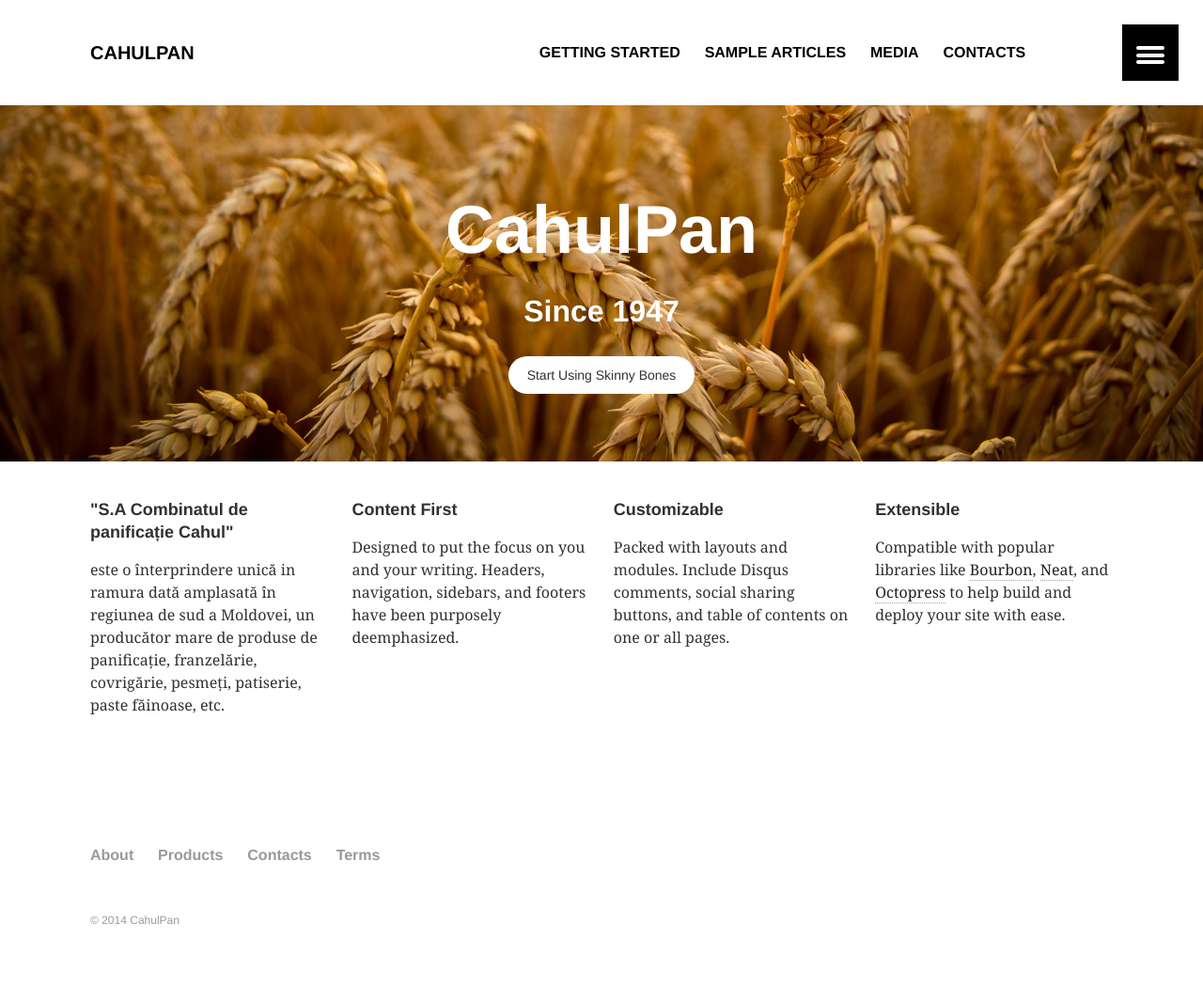
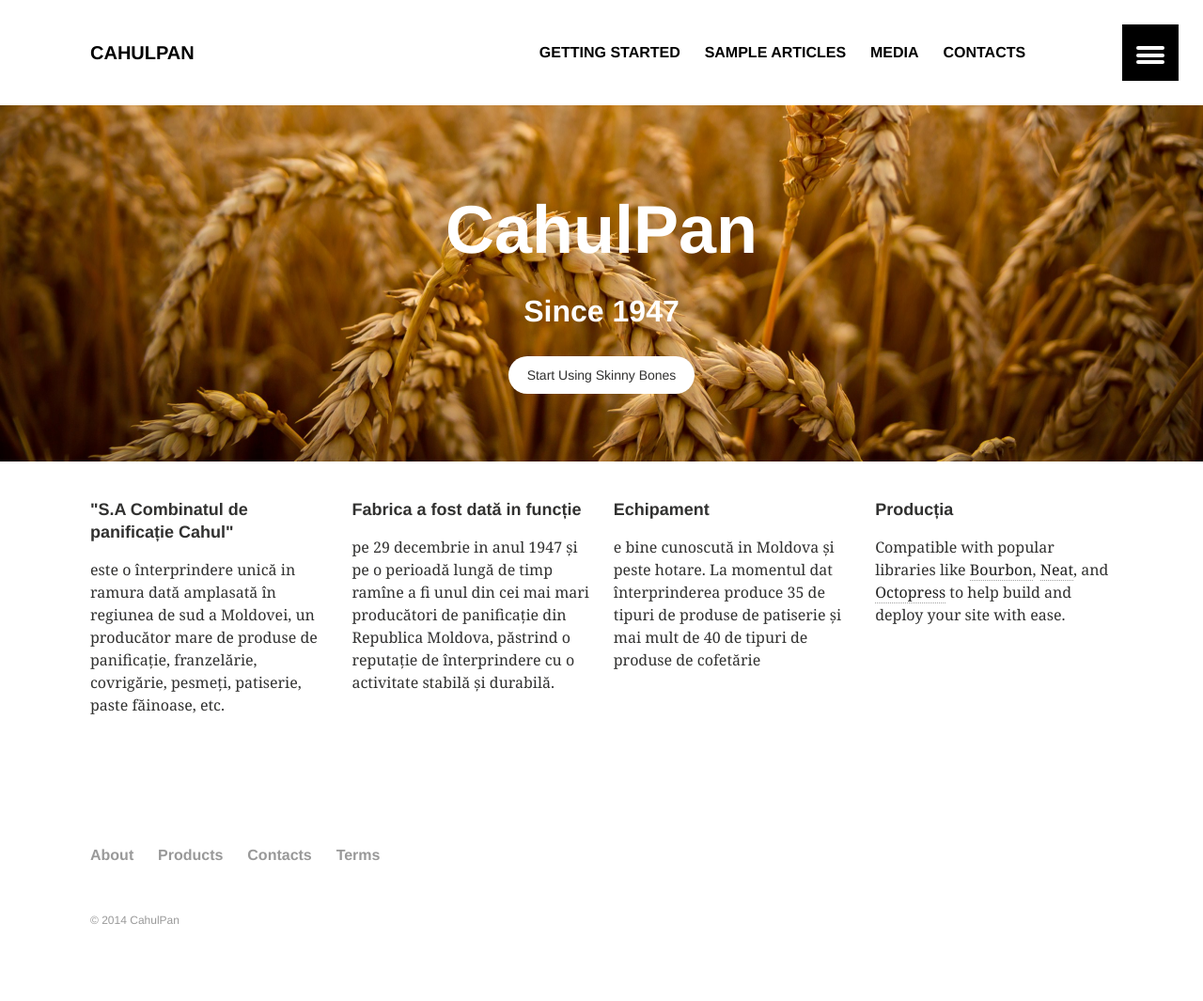
Before and after one commit to lxMBIT/cahulpan, a Jekyll site: the page built from index.md, in a window 1280 px wide. Shown: the whole page at 94% size. Built offline with Jekyll 4.4.1, drawn with Linux system fonts in a browser that asks for light colours.

Commit message:
Updated index.md

```diff
--- a/index.md
+++ b/index.md
@@ -14,17 +14,20 @@ published: true
 </div><!-- /.tile -->
 
 <div class="tile">
-  <h2 class="post-title">Content First</h2>
-  <p class="post-excerpt">Designed to put the focus on you and your writing. Headers, navigation, sidebars, and footers have been purposely deemphasized.</p>
+  <h2 class="post-title">Fabrica a fost dată in funcție</h2>
+  <p class="post-excerpt">pe 29 decembrie in anul 1947 și pe o perioadă lungă de
+timp ramîne a fi unul din cei mai mari producători de panificație din Republica Moldova,
+păstrind o reputație de înterprindere cu o activitate stabilă și durabilă.  </p>
 </div><!-- /.tile -->
 
 <div class="tile">
-  <h2 class="post-title">Customizable</h2>
-  <p class="post-excerpt">Packed with layouts and modules. Include Disqus comments, social sharing buttons, and table of contents on one or all pages.</p>
+  <h2 class="post-title">Echipament</h2>
+  <p class="post-excerpt">e bine cunoscută in Moldova și peste hotare. La momentul dat înterprinderea produce 35 de tipuri de produse de patiserie și mai mult de 40 de tipuri
+de produse de cofetărie</p>
 </div><!-- /.tile -->
 
 <div class="tile">
-  <h2 class="post-title">Extensible</h2>
+  <h2 class="post-title">Producția</h2>
   <p class="post-excerpt">Compatible with popular libraries like <a href="http://bourbon.io">Bourbon</a>, <a href="http://neat.bourbon.io/">Neat</a>, and <a href="http://github.com/octopress/octopress">Octopress</a> to help build and deploy your site with ease.</p>
 </div><!-- /.tile -->
 
```
